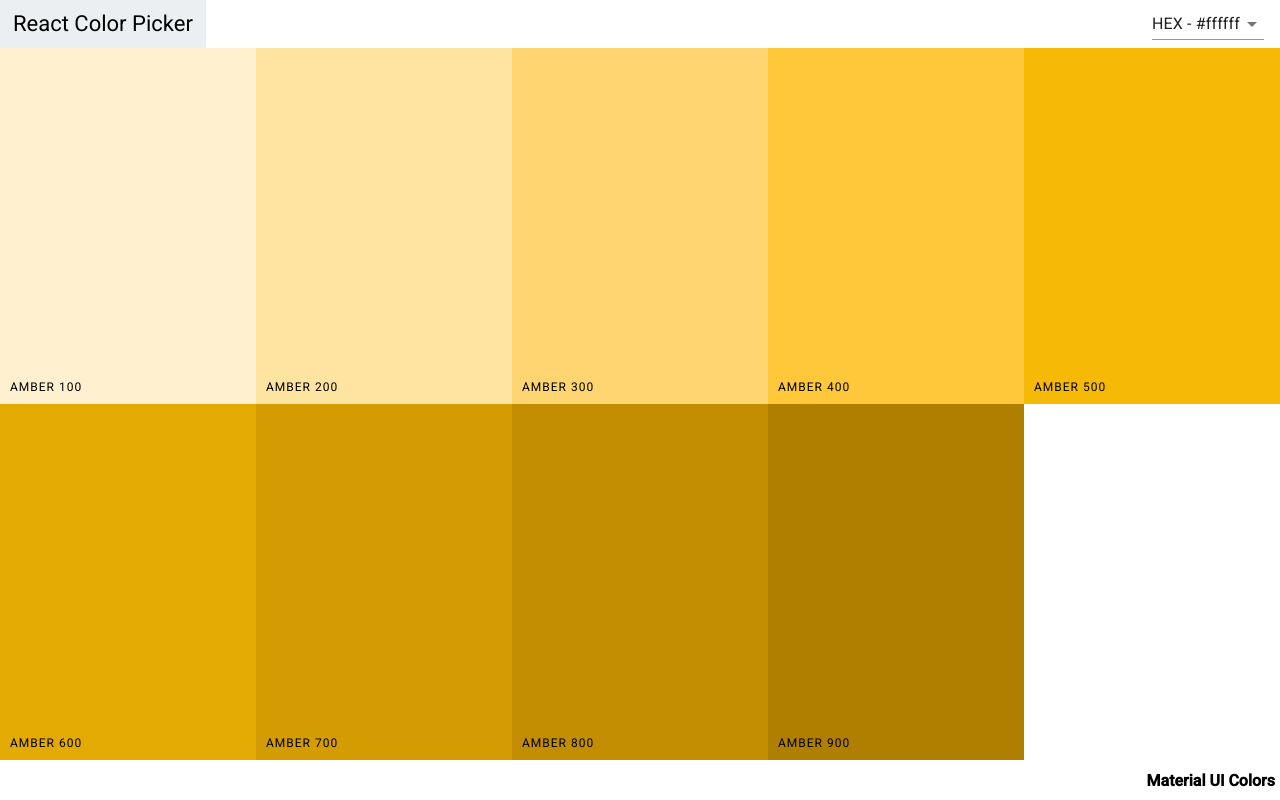
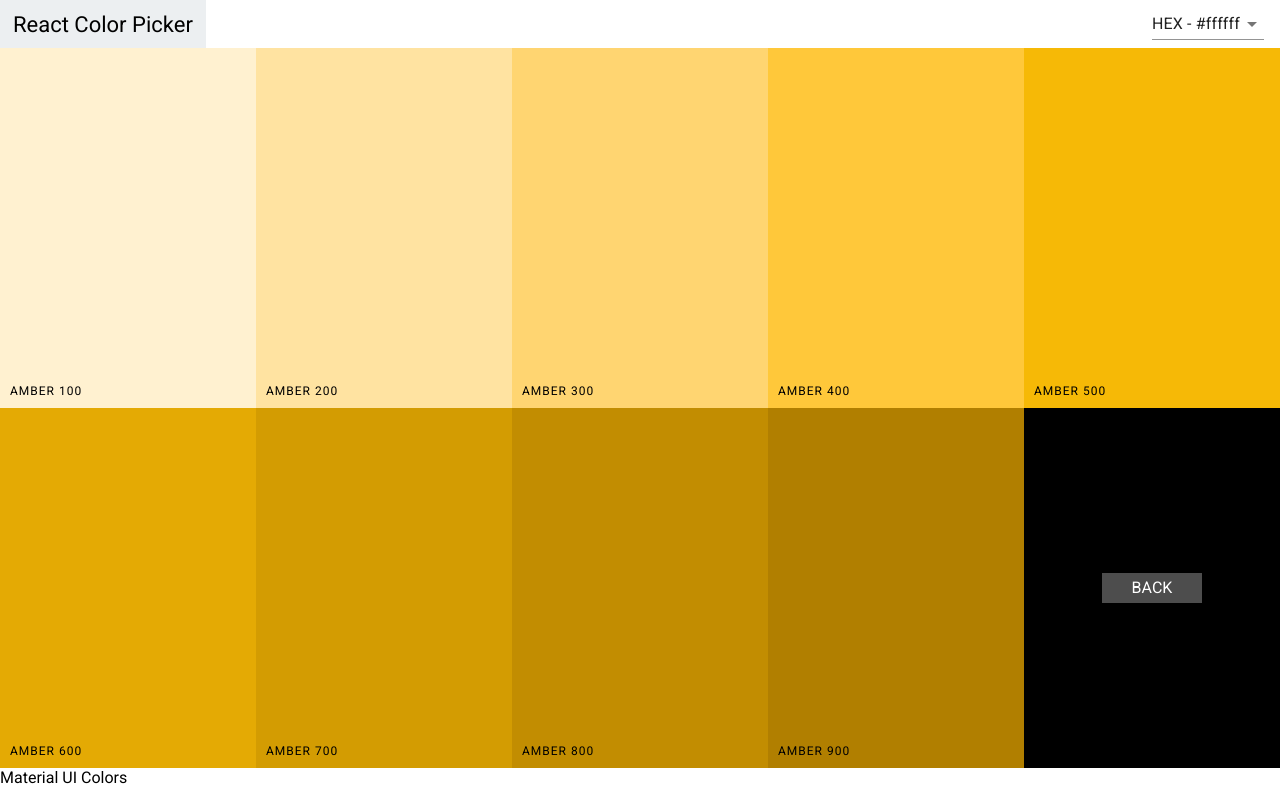
Before and after one commit to dhillman1989/ColorPaletteApp, a React (Create React App) app: page /palette/material-ui-colors/amber in a window 1280 px wide. Built offline with nearby package versions, Linux system fonts and the light colour scheme.

Commit message:
refactor css for SingleColorPalette
refactor css for SingleColorPalette

```diff
--- a/src/Palette.css
+++ b/src/Palette.css
@@ -1,4 +1,4 @@
-.Palette {
+/* .Palette {
   height: 100vh;
   display: flex;
   flex-direction: column;
@@ -16,4 +16,4 @@
   align-items: center;
   font-weight: bold;
   padding: 0 5px;
-}
+} */
--- a/src/Palette.js
+++ b/src/Palette.js
@@ -1,11 +1,32 @@
 import React, { Component } from "react";
+import { withStyles } from "@material-ui/core";
 
 import Navbar from "./Navbar";
 import "./Palette.css";
 import ColorBox from "./ColorBox";
 import PaletteFooter from "./PaletteFooter";
 
-export default class Palette extends Component {
+const styles = {
+  Palette: {
+    height: "100vh",
+    display: "flex",
+    flexDirection: "column"
+  },
+  PaletteColors: {
+    height: "90%"
+  },
+  PaletteFooter: {
+    backgroundColor: "#fff",
+    height: "5vh",
+    display: "flex",
+    justifyContent: "flex-end",
+    alignItems: "center",
+    fontWeight: "bold",
+    padding: "0 5px"
+  }
+};
+
+class Palette extends Component {
   constructor(props) {
     super(props);
     this.state = { level: 500, format: "hex" };
@@ -19,6 +40,7 @@
     this.setState({ format: val });
   }
   render() {
+    const { classes } = this.props;
     const { colors, paletteName, id } = this.props.palette;
     const { level, format } = this.state;
     const colorBoxes = colors[level].map(color => (
@@ -32,16 +54,21 @@
       />
     ));
     return (
-      <div className="Palette">
+      <div className={classes.Palette}>
         <Navbar
           level={level}
           changeLevel={this.changeLevel}
           handleChange={this.changeFormat}
           showSlider={true}
         />
-        <div className="Palette-colors">{colorBoxes}</div>s
-        <PaletteFooter paletteName={paletteName} />
+        <div className={classes.PaletteColors}>{colorBoxes}</div>s
+        <PaletteFooter
+          className={classes.PaletteFooter}
+          paletteName={paletteName}
+        />
       </div>
     );
   }
 }
+
+export default withStyles(styles)(Palette);
--- a/src/SingleColorPalette.js
+++ b/src/SingleColorPalette.js
@@ -1,10 +1,50 @@
 import React, { Component } from "react";
 
 import { Link } from "react-router-dom";
-
+import { withStyles } from "@material-ui/core";
 import ColorBox from "./ColorBox";
 import Navbar from "./Navbar";
 import PaletteFooter from "./PaletteFooter";
+
+const styles = {
+  Palette: {
+    height: "100vh",
+    display: "flex",
+    flexDirection: "column"
+  },
+  colors: {
+    height: "90%"
+  },
+  goBack: {
+    width: "20%",
+    height: "50%",
+    margin: "0 auto",
+    display: "inline-block",
+    position: "relative",
+    marginBottom: "-4px",
+    opacity: 1,
+    backgroundColor: "black",
+    "& a": {
+      color: "white",
+      width: "100px",
+      height: "30px",
+      position: "absolute",
+      display: "inline-block",
+      top: "50%",
+      left: "50%",
+      marginLeft: "-50px",
+      marginTop: "-15px",
+      textAlign: "center",
+      outline: "none",
+      border: "none",
+      background: "rgba(255, 255, 255, 0.3)",
+      fontSize: "1rem",
+      lineHeight: "30px",
+      textTransform: "uppercase",
+      textDecoration: "none"
+    }
+  }
+};
 
 class SingleColorPalette extends Component {
   constructor(props) {
@@ -28,6 +68,7 @@
     this.setState({ format: val });
   }
   render() {
+    const { classes } = this.props;
     const { paletteName, id } = this.props.palette;
     const { format } = this.state;
     const colorBoxes = this._shades.map(color => (
@@ -39,14 +80,12 @@
       />
     ));
     return (
-      <div className="SingleColorPalette Palette">
+      <div className={classes.Palette}>
         <Navbar handleChange={this.changeFormat} showSlider={false} />
-        <div className="Palette-colors">
+        <div className={classes.colors}>
           {colorBoxes}
-          <div className="ColorBox go-back">
-            <Link to={`/palette/${id}`} className="back-button">
-              Back
-            </Link>
+          <div className={classes.goBack}>
+            <Link to={`/palette/${id}`}>Back</Link>
           </div>
         </div>
 
@@ -56,4 +95,4 @@
   }
 }
 
-export default SingleColorPalette;
+export default withStyles(styles)(SingleColorPalette);
```
